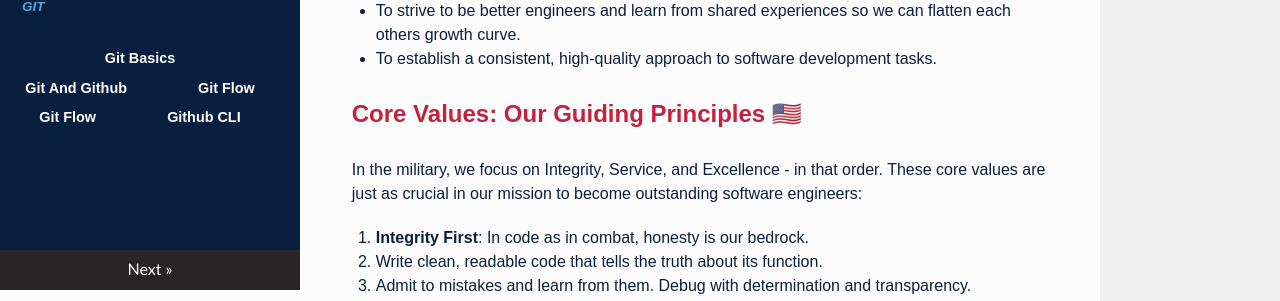
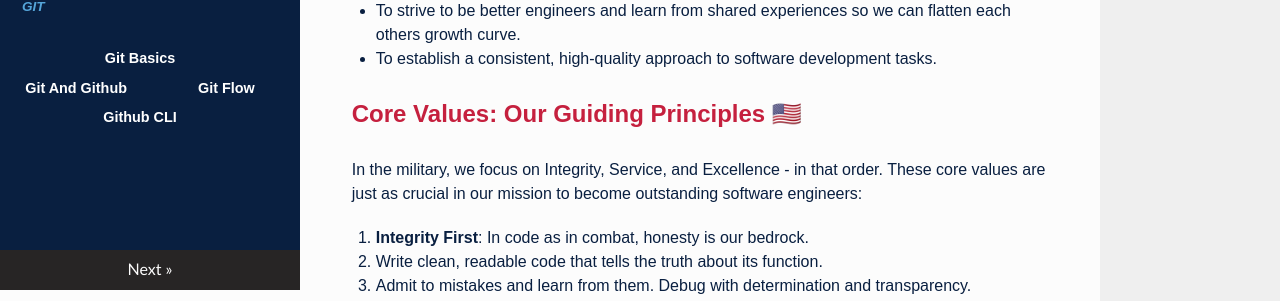
Before and after one commit to Vets-Who-Code/Vets-Who-Code.github.io, an MkDocs documentation site: the page built from docs/index.md, in a window 1280 px wide. Shown: the part 610-911 px from the top of the page. Built offline with MkDocs 1.6.1, drawn with Linux system fonts in a browser that asks for light colours; nearby versions of some CDN libraries.

Commit message:
fixing yaml

```diff
--- a/mkdocs.yml
+++ b/mkdocs.yml
@@ -13,7 +13,6 @@ nav:
       - Git Basics: basics-of-git.md
       - Git And Github: git-and-github.md
       - Git Flow: git-flow.md
-      - Github Workflow: git-flow.md
       - Github CLI: github-cli.md
 
 theme:
```
